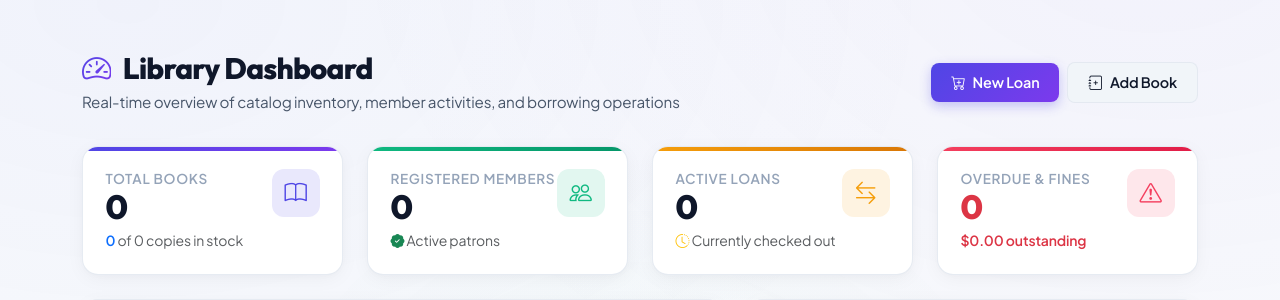
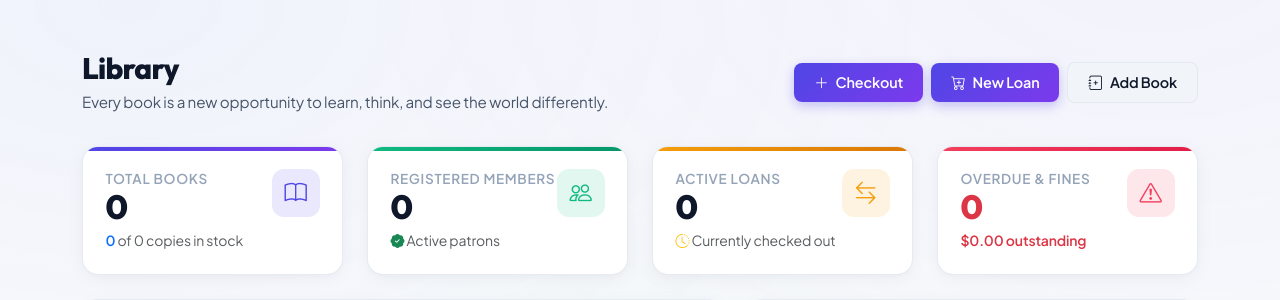
Before and after one commit to Adnane-kherbache/Library-Management-System, a Flask app: page / in a window 1280 px wide. Shown: the part 76-376 px from the top of the page. Run offline with Flask 3, Linux system fonts and the light colour scheme.

Commit message:
Update index.html

```diff
--- a/app/templates/index.html
+++ b/app/templates/index.html
@@ -7,11 +7,16 @@
 <div class="page-header">
     <div>
         <h1 class="page-title">
-            <i class="bi bi-speedometer2"></i> Library Dashboard
+             Library
         </h1>
-        <p class="page-subtitle">Real-time overview of catalog inventory, member activities, and borrowing operations</p>
+        <p class="page-subtitle">Every book is a new opportunity to learn, think, and see the world differently.</p>
     </div>
     <div class="d-flex align-items-center gap-2">
+
+         <a href="{{ url_for('main.borrows_checkout') }}" class="btn btn-sm btn-primary d-none d-sm-inline-flex">
+             <i class="bi bi-plus-lg"></i> Checkout
+         </a>
+
         <a href="{{ url_for('main.borrows_checkout') }}" class="btn btn-primary">
             <i class="bi bi-cart-plus"></i> New Loan
         </a>
```
